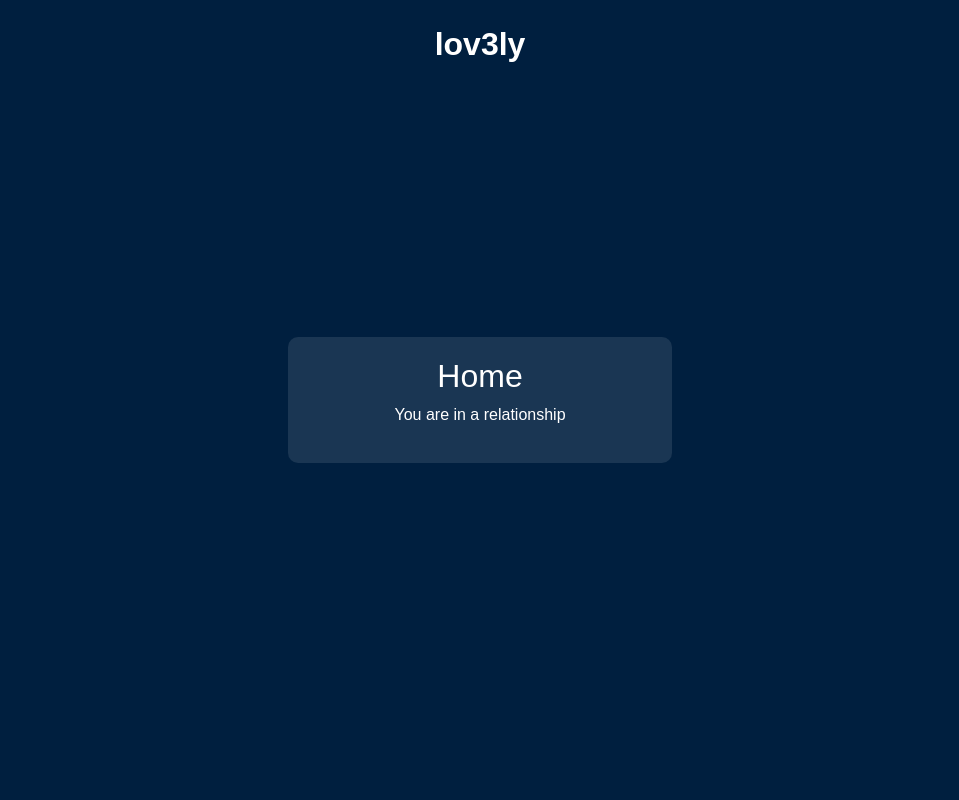
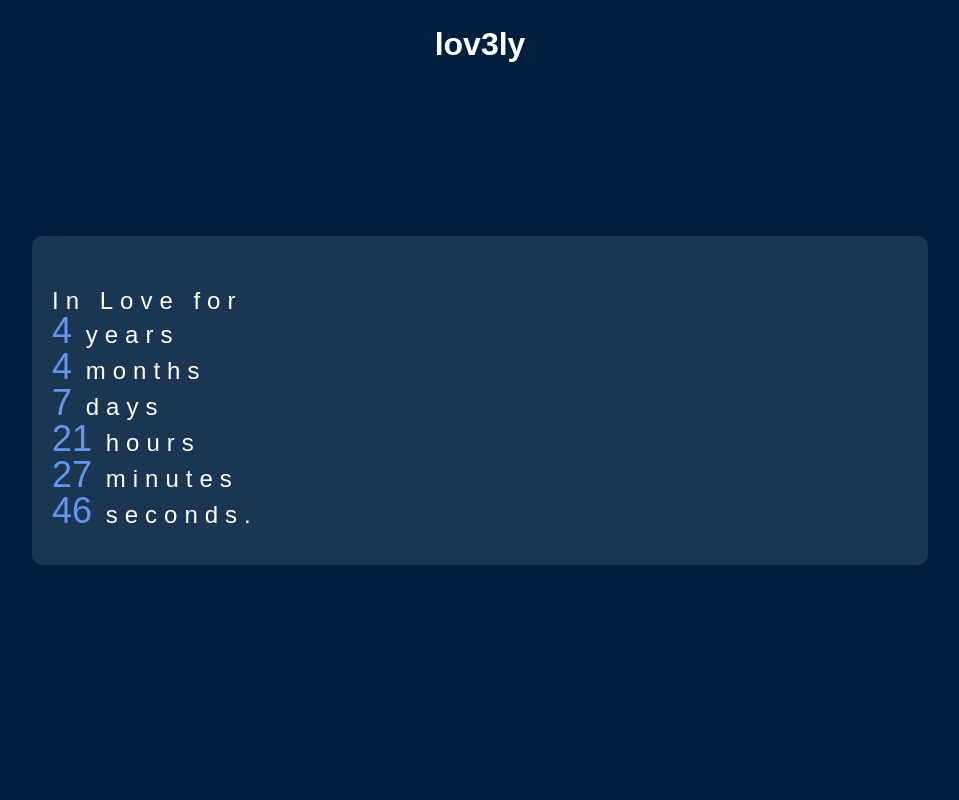
Before and after one commit to igholami/lov3ly, a Django app: page / in a window 1280 px wide. Shown: the whole page, without its empty margins (160-1119 px from the left). Run offline with Django 4.2, Linux system fonts and the light colour scheme; a user stored in the database is signed in; tables that the repository leaves empty hold one stand-in row (values such as "Sample post"); some libraries are stand-ins or nearby versions; some web fonts are replaced.

Commit message:
Implement countr - Profile - Last update

```diff
--- a/billboard/templates/home.html
+++ b/billboard/templates/home.html
@@ -5,14 +5,60 @@
 {% block title %}Authenticate{% endblock %}
 
 {% block content %}
-    <div class="my-container">
-        <h2 class="text-center text-white">Home</h2>
+    <div class="my-container" style="min-width: 70%; max-width: 95%;">
         {% if not user.participation or not user.participation.relationship %}
-            <p class="text-center text-white">You are not in a relationship.</p>
+            <p class="text-white">You are not in a relationship.</p>
         {% else %}
-            <p class="text-center text-white">You are in a relationship</p>
+            {% for partner in partners %}
+                <h1 class="text-white">{{ partner.user.first_name }}
+                    {% if not partner.user.profile.online %}
+                        <span class="badge bg-danger text-white">Offline</span>
+                    {% else %}
+                        <span class="badge bg-success text-white" style="font-size: 12px">Online</span>
+                    {% endif %}
+                </h1>
+            {% endfor %}
+            {% if admitted %}
+                <hr>
+                <p class="text-white" style="font-family: sans-serif; font-size: 24px; letter-spacing: 7px; line-height: 1;">In Love for <span id="age">Loading...</span></p>
+            {% endif %}
         {% endif %}
-
-
     </div>
 {% endblock %}
+
+{% block js %}
+    <script>
+        const age = document.getElementById('age');
+        const start = new Date('{{ user.participation.relationship.since|date:"c" }}');
+        const wrap_number = ((num) => {
+            return "<span style='font-size: 36px; color: cornflowerblue; letter-spacing: normal;'>" + num + "</span>";
+        });
+        setInterval(() => {
+            const now = new Date();
+            const diff = now - start;
+            const years = Math.floor(diff / (1000 * 60 * 60 * 24 * 365));
+            const diff2 = diff % (1000 * 60 * 60 * 24 * 365);
+            const months = Math.floor(diff2 / (1000 * 60 * 60 * 24 * 30));
+            const diff3 = diff2 % (1000 * 60 * 60 * 24 * 30);
+            const days = Math.floor(diff3 / (1000 * 60 * 60 * 24));
+            const diff4 = diff3 % (1000 * 60 * 60 * 24);
+            const hours = Math.floor(diff4 / (1000 * 60 * 60));
+            const diff5 = diff4 % (1000 * 60 * 60);
+            const minutes = Math.floor(diff5 / (1000 * 60));
+            const diff6 = diff5 % (1000 * 60);
+            const seconds = Math.floor(diff6 / 1000);
+            const milliseconds = diff6 % 1000;
+            age.innerHTML = "<br>"
+            if (years > 0) {
+                age.innerHTML += wrap_number(years) + " years<br>";
+            }
+            if (months > 0) {
+                age.innerHTML += wrap_number(months) + " months<br>";
+            }
+            age.innerHTML += wrap_number(days) + " days<br>";
+            age.innerHTML += wrap_number(hours) + " hours<br>";
+            age.innerHTML += wrap_number(minutes) + " minutes<br>";
+            age.innerHTML += wrap_number(seconds) + " seconds.";
+        }, 50);
+    </script>
+{% endblock %}
--- a/billboard/views.py
+++ b/billboard/views.py
@@ -9,13 +9,16 @@
         return redirect('fingerprint')
     user = request.user
     in_relationship = user.participation and user.participation.relationship
-    relationship, partner = None, None
+    relationship, partners = None, None
+    admitted = False
     if in_relationship:
         relationship = user.participation.relationship
-        partner: User = relationship.participants.exclude(pk=user.pk).first()
+        partners = relationship.participants.exclude(pk=user.pk)
+        admitted = all([p.user.profile.online for p in partners])
     return render(request, 'home.html', context={
             'user': request.user,
             'in_relationship': in_relationship,
             'relationship': relationship,
-            'partner': partner,
+            'partners': partners,
+            'admitted': admitted,
         })
--- a/fingerprint/models.py
+++ b/fingerprint/models.py
@@ -1,13 +1,17 @@
+from django.conf import settings
 from django.contrib.auth import get_user_model
 from django.db import models
 from django.db.models.signals import post_save
 from django.dispatch import receiver
 from django.utils import timezone
 
-
 class Profile(models.Model):
     user = models.OneToOneField(get_user_model(), on_delete=models.CASCADE)
     last_activity = models.DateTimeField(default=timezone.now)
+
+    @property
+    def online(self):
+        return timezone.now() - self.last_activity < timezone.timedelta(minutes=settings.ONLINE_THRESHOLD_MINUTES)
 
     def __str__(self):
         return self.user.username
--- a/lovely/settings.py
+++ b/lovely/settings.py
@@ -111,7 +111,7 @@
 
 LANGUAGE_CODE = 'en-us'
 
-TIME_ZONE = 'UTC'
+TIME_ZONE = 'US/Eastern'
 
 USE_I18N = True
 
@@ -136,5 +136,8 @@
 WEBAUTHN_RP_NAME = "Lov3ly"
 WEBAUTHN_METHOD = "http"
 
+# Online threshold
+ONLINE_THRESHOLD_MINUTES = 100
+
 if os.getenv("PRODUCTION") == "True":
     from .prod_settings import *
--- a/templates/base.html
+++ b/templates/base.html
@@ -6,11 +6,12 @@
     <meta name="viewport" content="width=device-width, initial-scale=1.0">
     <title>{% block title %}My Django App{% endblock %}</title>
     <link href="https://maxcdn.bootstrapcdn.com/bootstrap/4.5.2/css/bootstrap.min.css" rel="stylesheet">
+    <link rel="stylesheet" href="https://use.typekit.net/qpx0ozc.css">
     <style>
         body {
             background-color: #001f3f; /* Dark Navy Blue */
             color: #00b894; /* Slight green */
-            font-family: Arial, sans-serif;
+            font-family: sans-serif;
             display: flex;
             justify-content: center;
             align-items: center;
@@ -25,6 +26,7 @@
             position: absolute;
             top: 20px;
             width: 100%;
+            font-family: "dazzle-unicase", sans-serif;
         }
         .my-container {
             background: rgba(255, 255, 255, 0.1);
```
